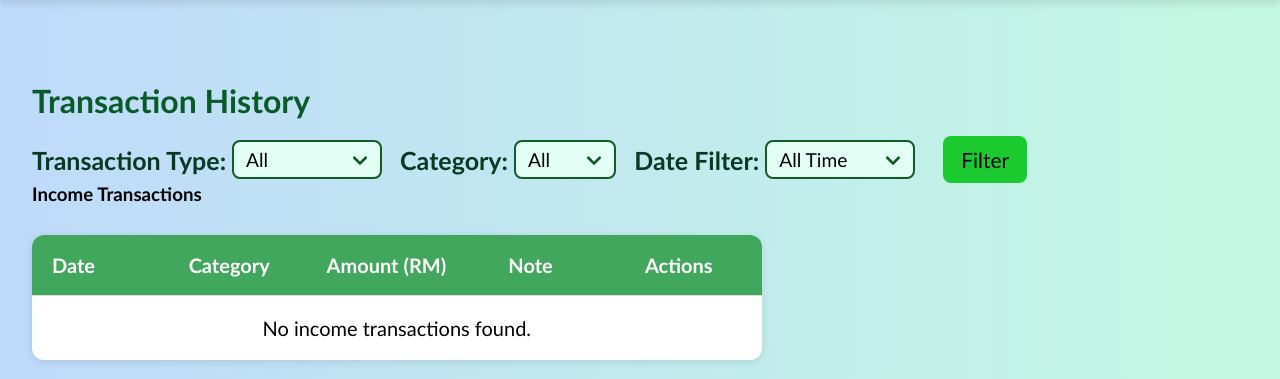
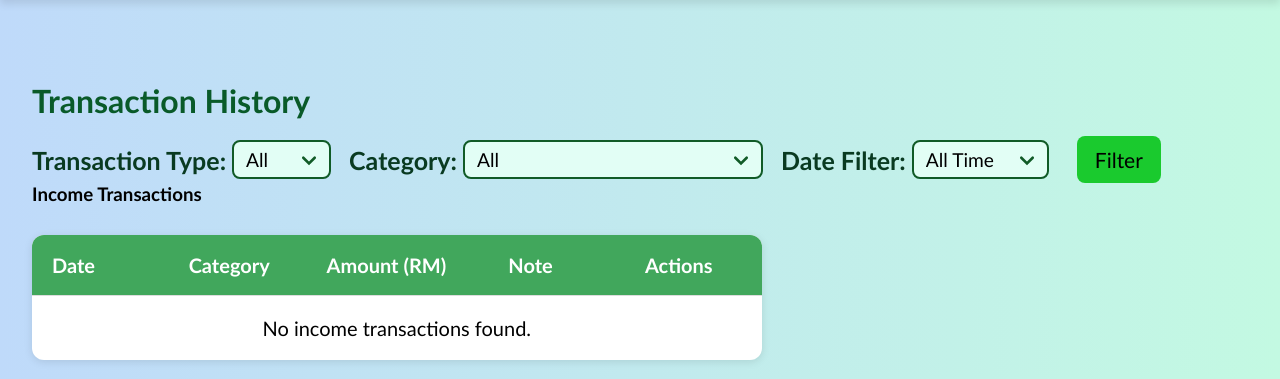
Before and after one commit to wongjiaxuan/WP-Project, a PHP site: page /overview.php in a window 1280 px wide. Shown: the part 75-454 px from the top of the page. Run offline with PHP 8.4, Linux system fonts and the light colour scheme; the visitor is signed in with stand-in values (Sample User, id 1); data that the repository does not hold is empty; some libraries are stand-ins or nearby versions.

Commit message:
update overview css

```diff
--- a/style.css
+++ b/style.css
@@ -543,10 +543,12 @@ table tbody tr:last-child td {
 table tbody tr:hover {
     background-color: #f3f3ff;
 }
-/* ====================== INPUT PAGE  ===================== */
+
 #incomeForm button, #expenseForm button{
   background-color: #117263;
 }
+
+/* ====================== INPUT PAGE  ===================== */
 
 /* ==================== OVERVIEW PAGE  ==================== */
 #overview h2 {
@@ -590,6 +592,11 @@ table tbody tr:hover {
   gap: 50px;
 }
 
+#category{
+  min-width: 300px; /* or any value that fits the longest option */
+  width: auto;
+}
+
 .filtergroup select {
   padding: 6px 12px;
   background-color: #e2fef5;
@@ -598,15 +605,6 @@ table tbody tr:hover {
   font-size: clamp(19px, 1.5vw, 21px);
   resize: vertical;
   transition: border-color 0.3s;
-}
-
-.filtergroup #transactionType,
-.filtergroup #date_filter {
-  width: clamp(150px, 10vw, 200px);
-}
-
-.filtergroup #category {
-  width: clamp(100px, 8vw, 150px);
 }
 
 .filtergroup select {
```
